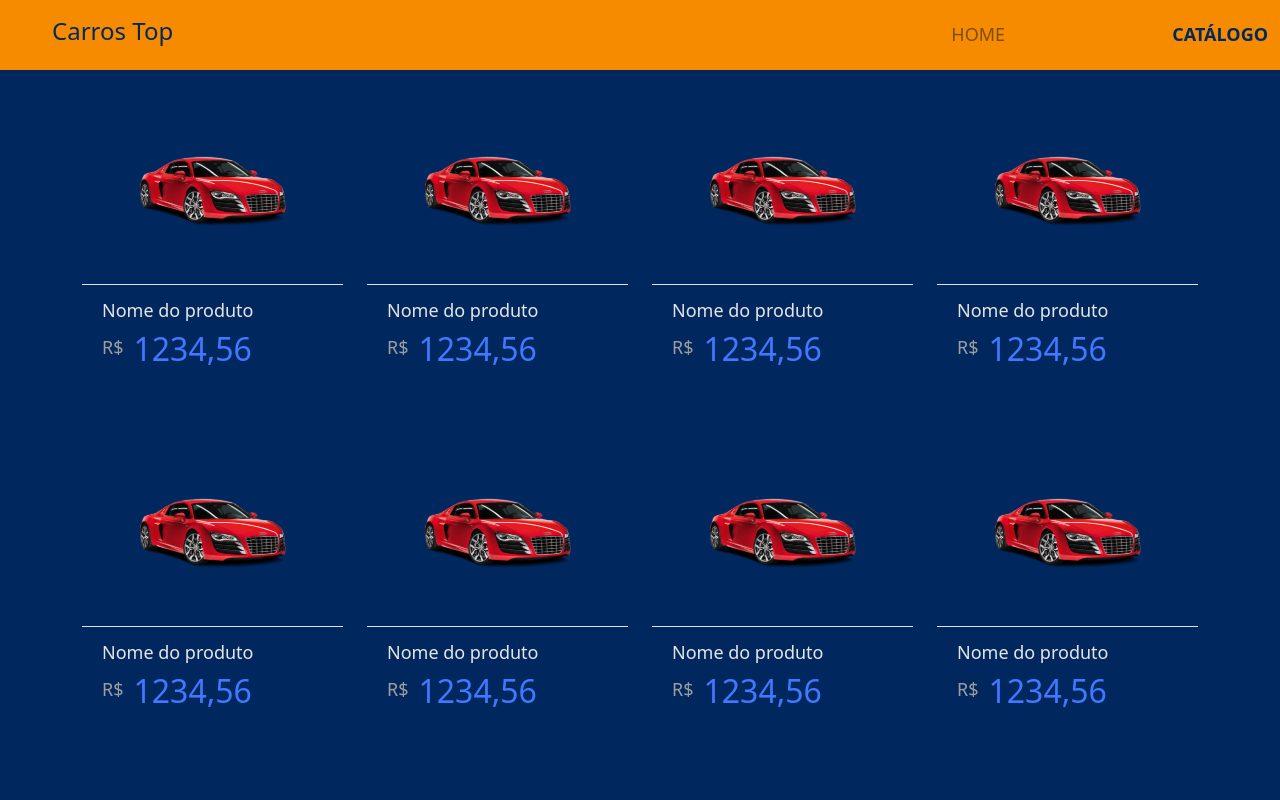
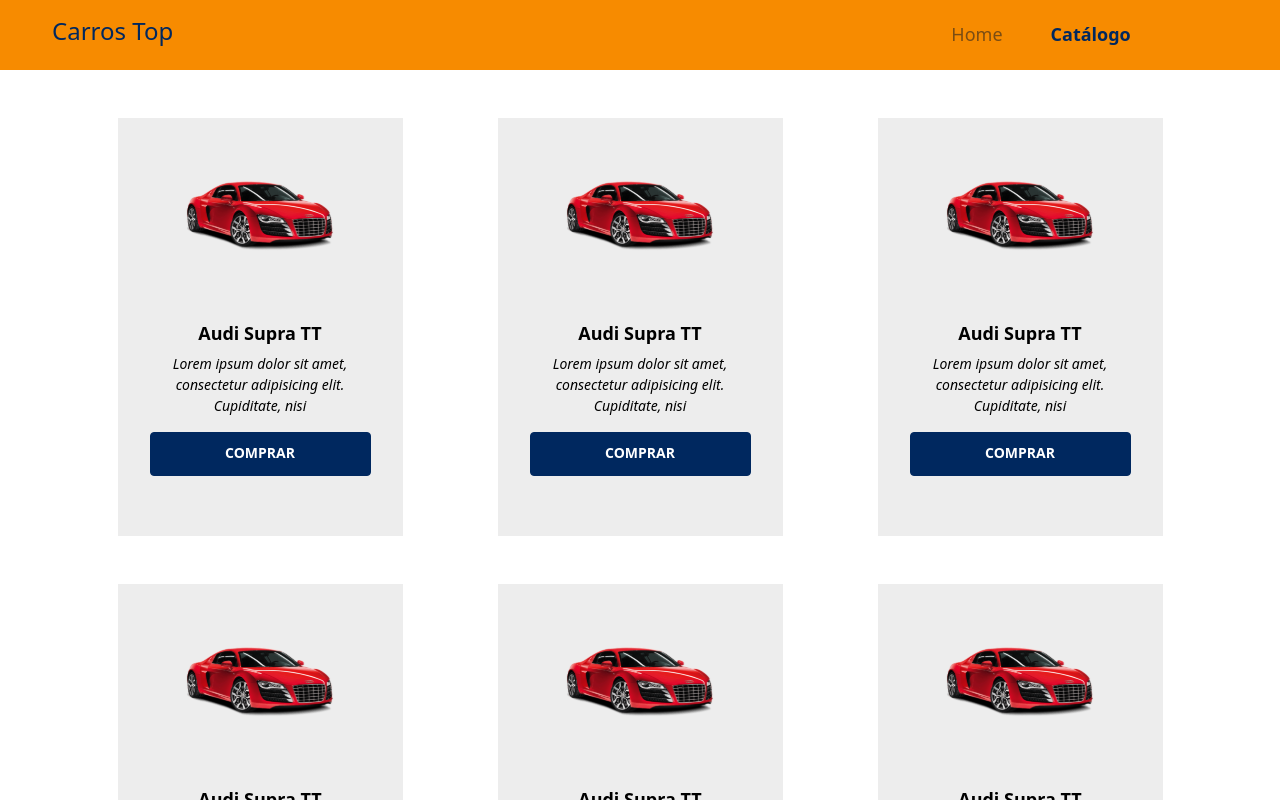
Before and after one commit to giselli/react-bootcamp-devsuperior, a React (Create React App) app in the folder frontend/: page /products in a window 1280 px wide. Shown: the top 800 px of the page. Built offline with nearby package versions, Linux system fonts and the light colour scheme.

Commit message:
ajustes na home e catálogo

```diff
--- a/frontend/src/assets/styles/custom.scss
+++ b/frontend/src/assets/styles/custom.scss
@@ -1,8 +1,8 @@
 $theme-colors: (
-  'primary': #F78B00,
+  'primary': #00285f,
 );
 
-$body-bg: #00285F;
+$body-bg: #ffffff;
 $body-color: #ffffff;
 
 @import '~bootstrap/scss/bootstrap.scss';
--- a/frontend/src/components/ButtonIcon/index.tsx
+++ b/frontend/src/components/ButtonIcon/index.tsx
@@ -1,17 +1,14 @@
 import './styles.css';
-
-import { ReactComponent as ArrowIcon } from 'assets/images/car-header1.svg';
 
 const ButtonIcon = () => {
   return (
     <div className="btn-container">
-      <button className="btn btn-primary">
-        <h6>Inicie agora a sua busca</h6>
+       <button className="btn btn-primary">
+        <h6>VER CATÁLOGO</h6>
       </button>
-      <div className="btn-icon-container">
-        <ArrowIcon />
+      <p className="texto-navegacao">Comece agora a navegar </p>
       </div>
-    </div>
+
   );
 };
 
--- a/frontend/src/components/ButtonIcon/styles.css
+++ b/frontend/src/components/ButtonIcon/styles.css
@@ -1,16 +1,21 @@
 .btn-container {
     display: flex;
+    width: 100%;
+
 }
+
 
 .btn-container button {
     /*height: 100%;*/
-    border-radius: 10px 0 0 10px;
+    border-radius: 10px;
 }
 
 .btn h6 {
     color:#FFFFFF;
-    font-size: 12px;
-    text-transform: uppercase;
+    font-size: 14px;
+    /*text-transform: uppercase;*/
+    font-weight: 700;
+    text-decoration: none;
 }
 
 .btn-icon-container {
@@ -23,6 +28,13 @@
     background-color: #33569B;
 }
 
+.texto-navegacao{
+    text-decoration: none;
+    font-size: 18px;
+    color: #585858;
+    font-weight: 400px;
+}
+
 @media (min-width: 576px) {
     .btn-icon-container {
         width: 70px;
--- a/frontend/src/components/Navbar/index.tsx
+++ b/frontend/src/components/Navbar/index.tsx
@@ -5,7 +5,7 @@
 
 function Navbar() {
     return (
-        <nav className="navbar navbar-expand-md navbar-dark bg-primary main-nav">
+        <nav className="navbar navbar-expand-md navbar-dark main-nav">
             <div className="container-fluid">
                 <Link to="/" className="nav-logo-text">
                     <h4>Carros Top</h4>
@@ -27,10 +27,10 @@
                 <div className="collapse navbar-collapse" id="dscatalog-navbar">
                     <ul className="navbar-nav offset-md-2 main-menu">
                         <li>
-                            <NavLink to="/" activeClassName="active" exact >HOME</NavLink>
+                            <NavLink to="/" activeClassName="active" exact >Home</NavLink>
                         </li>
                         <li>
-                            <NavLink to="/products" activeClassName="active">CATÁLOGO</NavLink>
+                            <NavLink to="/products" activeClassName="active">Catálogo</NavLink>
                         </li>
                     </ul>
                 </div>
--- a/frontend/src/components/Navbar/styles.css
+++ b/frontend/src/components/Navbar/styles.css
@@ -1,6 +1,7 @@
 .main-nav{
     padding-left: 40px;
     min-height: 70px;
+    background-color: #F78B00;
 }
 
 .nav-logo-text, .nav-logo-text:hover{
@@ -12,7 +13,7 @@
     display: flex;
     font-size: 18px;
     width: 380px;
-    justify-content: space-between;
+    /*/justify-content: space-between;*/
     }
 
 .main-menu a{
@@ -37,4 +38,5 @@
 
 .active{
     align-content: flex-end;
+    padding: 48px;
 }
--- a/frontend/src/components/ProductCard/index.tsx
+++ b/frontend/src/components/ProductCard/index.tsx
@@ -1,17 +1,19 @@
 import './styles.css';
 
 import ProductImg from 'assets/images/car-card1.svg';
-import ProductPrice from 'components/ProductPrice';
 
 function ProductCard() {
     return (
         <div className="base-card product-card">
             <div className="card-top-container">
-                <img src= {ProductImg} alt="Nome do produto" />
+                <img src={ProductImg} alt="Nome do produto" />
             </div>
             <div className="card-bottom-container">
-                <h6>Nome do produto</h6>
-                <ProductPrice />
+                <h6>Audi Supra TT</h6>
+                <p>Lorem ipsum dolor sit amet, consectetur adipisicing elit. Cupiditate, nisi</p>
+                <button className="btn-comprar btn btn-primary ">
+                    <h6>COMPRAR</h6>
+                </button>
             </div>
         </div>
     );
--- a/frontend/src/components/ProductCard/styles.css
+++ b/frontend/src/components/ProductCard/styles.css
@@ -5,7 +5,7 @@
 .card-top-container {
     text-align: center;
     padding: 16px 0; /*16 no topo e 0 nas laterais*/
-    border-bottom: 1px solid #e1e1e1;
+    /*border-bottom: 1px solid #e1e1e1;*/
 }
 
 .card-bottom-container {
@@ -14,7 +14,17 @@
 
 .card-bottom-container h6 {
     font-size: 18px;
-    color: #e5e5e5;
+    color: #000000;
+    font-weight: 700;
+    text-align: center;
+}
+
+.card-bottom-container p {
+    font-size: 14px;
+    font-weight: 400px;
+    font-style: italic;
+    color: #000000;
+    text-align: center;
 }
 
 .card-top-container img {
@@ -29,3 +39,17 @@
 .flex-interno{
     flex-direction: column;
 }
+
+.btn-comprar h6{
+  color:#ffffff;
+  font-weight: 700;
+  font-size: 14px;
+}
+
+.btn-comprar{
+  align-items: center;
+  padding: auto;
+  /*margin-top: 30px;*/
+  width:100%;
+  padding-top: 12px;
+}
--- a/frontend/src/pages/Home/Catalog/index.tsx
+++ b/frontend/src/pages/Home/Catalog/index.tsx
@@ -8,28 +8,28 @@
                 <div className="cardindividual col-sm-6 col-lg-4 col-xl-3">
                     <ProductCard />
                 </div>
-                <div className="col-sm-6 col-lg-4 col-xl-3">
+                <div className="cardindividual col-sm-6 col-lg-4 col-xl-3">
                     <ProductCard />
                 </div>
-                <div className="col-sm-6 col-lg-4 col-xl-3">
+                <div className="cardindividual col-sm-6 col-lg-4 col-xl-3">
                     <ProductCard />
                 </div>
-                <div className="col-sm-6 col-lg-4 col-xl-3">
+                <div className="cardindividual col-sm-6 col-lg-4 col-xl-3">
                     <ProductCard />
                 </div>
-                <div className="col-sm-6 col-lg-4 col-xl-3">
+                <div className="cardindividual col-sm-6 col-lg-4 col-xl-3">
                     <ProductCard />
                 </div>
-                <div className="col-sm-6 col-lg-4 col-xl-3">
+                <div className="cardindividual col-sm-6 col-lg-4 col-xl-3">
                     <ProductCard />
                 </div>
-                <div className="col-sm-6 col-lg-4 col-xl-3">
+                <div className="cardindividual col-sm-6 col-lg-4 col-xl-3">
                     <ProductCard />
                 </div>
-                <div className="col-sm-6 col-lg-4 col-xl-3">
+                <div className="cardindividual col-sm-6 col-lg-4 col-xl-3">
                     <ProductCard />
                 </div>
-                <div className="col-sm-6 col-lg-4 col-xl-3">
+                <div className="cardindividual col-sm-6 col-lg-4 col-xl-3">
                     <ProductCard />
                 </div>
             </div>
--- a/frontend/src/pages/Home/Catalog/styles.css
+++ b/frontend/src/pages/Home/Catalog/styles.css
@@ -0,0 +1,9 @@
+.row{
+    background-color: #ffffff;
+    justify-content: space-around;
+}
+
+.cardindividual {
+    background-color: #ededed;
+    margin: 24px;
+}
--- a/frontend/src/pages/Home/index.tsx
+++ b/frontend/src/pages/Home/index.tsx
@@ -9,20 +9,22 @@
         <div className="home-container">
             <div className="base-card home-card">
                 <div className="home-content-container">
-                <div className="home-image-container">
-                    <MainImage />
-                </div>
+                    <div className="home-image-container">
+                        <MainImage />
+                    </div>
                     <div>
                         <h1>O carro perfeito para você</h1>
                         <p>Conheça nossos carros e dê um passo na realização do seu sonho</p>
                     </div>
-                    <div>
+
+                </div>
+            </div>
+            <div className="entorno-botao">
+            <div>
                         <Link to="/products">
                             <ButtonIcon />
                         </Link>
                     </div>
-                </div>
-
             </div>
         </div>
 
--- a/frontend/src/pages/Home/styles.css
+++ b/frontend/src/pages/Home/styles.css
@@ -2,7 +2,7 @@
   padding: 10px;
   font-size: 20px;
   text-align: center;
-  /*border: 1px solid red;*/
+
 }
 
 .home-content-container h1 {
@@ -20,15 +20,14 @@
 
 .home-image-container {
   padding: 50px 15px;
-  /*border: 1px solid purple;*/
+
 }
 
 .home-content-container {
   display: flex;
   flex-direction: column;
   align-items: center;
-  padding: 10px 10px 60px 10px;
-  /*border: 1px solid blue;*/
+  padding: 10x 10px 60px 10px;
 }
 
 .home-image-container svg {
@@ -40,7 +39,14 @@
   display: flex;
   flex-direction: column-reverse;
   border-radius: 20px;
-  /*border: 1px solid orange;*/
+  background-color: #00285F;
+}
+
+.entorno-botao{
+  background-color: #ededed;
+  padding: 10px 10px 60px 10px;
+  width: 100%;
+  border-radius: 10px;;
 }
 
 @media (min-width: 576px) {
@@ -58,7 +64,6 @@
     width: 506px;
     margin-bottom: 20px;
   }
-
 
   .home-image-container svg {
     width: 506px;
```
